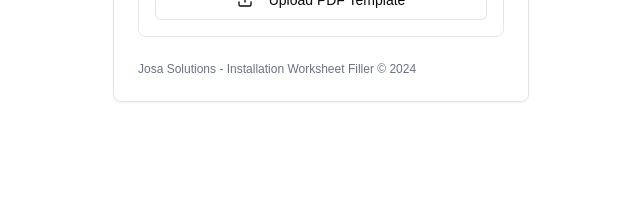
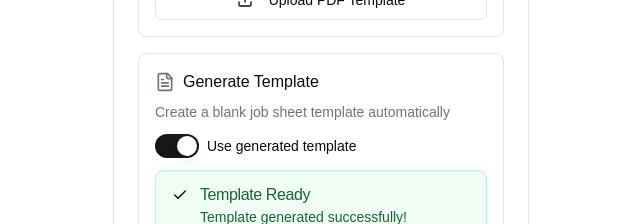
Before and after one commit to zacthegeni/Josajobsheetgen, a Next.js app: page / in a window 1280 px wide. Both pictures are taken after a click on the tab "Template". Shown: the part 576-800 px from the top of the page, without its empty margins (319-959 px from the left). Built offline with nearby package versions, Linux system fonts and the light colour scheme; no server answers.

Commit message:
chore: sync main changes in Josajobsheetgen
Update project files with latest main branch changes.

Co-authored-by: null <114541363+zacthegeni@users.noreply.github.com>

```diff
--- a/app/page.tsx
+++ b/app/page.tsx
@@ -10,6 +10,8 @@ import { PDFDocument, StandardFonts } from "pdf-lib"
 import { Clipboard, FileText, Info, Upload, Check, Eye, Github } from "lucide-react"
 import { Alert, AlertDescription, AlertTitle } from "@/components/ui/alert"
 import { Tabs, TabsContent, TabsList, TabsTrigger } from "@/components/ui/tabs"
+import { Label } from "@/components/ui/label"
+import { Switch } from "@/components/ui/switch"
 
 // These are the exact coordinates from your Python application
 const FIELD_POSITIONS = {
@@ -757,6 +759,55 @@ export default function JobSheetFiller() {
                       </Button>
                     </div>
                   </div>
+
+                  {/* Option 2: Generate Template */}
+                  <div className="border rounded-lg p-4">
+                    <div className="flex items-center mb-2">
+                      <FileText className="h-5 w-5 mr-2 text-gray-500" />
+                      <h3 className="font-medium">Generate Template</h3>
+                    </div>
+                    <p className="text-sm text-muted-foreground mb-3">
+                      Create a blank job sheet template automatically
+                    </p>
+                    <div className="flex items-center space-x-2">
+                      <Switch
+                        id="generate-template"
+                        checked={useGeneratedTemplate}
+                        onCheckedChange={toggleGeneratedTemplate}
+                      />
+                      <Label htmlFor="generate-template" className="cursor-pointer">
+                        Use generated template
+                      </Label>
+                    </div>
+
+                    {generatingTemplate && (
+                      <div className="flex items-center justify-center p-4">
+                        <div className="animate-spin rounded-full h-6 w-6 border-b-2 border-gray-900"></div>
+                        <span className="ml-2">Generating template...</span>
+                      </div>
+                    )}
+
+                    {useGeneratedTemplate && pdfTemplateUploaded && !generatingTemplate && (
+                      <Alert className="bg-green-50 text-green-800 border-green-200 mt-3">
+                        <Check className="h-4 w-4" />
+                        <AlertTitle>Template Ready</AlertTitle>
+                        <AlertDescription>Template generated successfully!</AlertDescription>
+                      </Alert>
+                    )}
+                  </div>
+                </div>
+
+                <div className="mt-6 pt-4 border-t">
+                  <h3 className="font-medium mb-2">Example Input</h3>
+                  <pre className="bg-gray-100 p-2 rounded text-xs overflow-x-auto">
+                    Josa Solutions{"\n"}6 Apsley Road, The Acres Estate, Horley, RH6 9RX{"\n"}
+                    07715104364{"\n"}
+                    dannymoffatt75@gmail.com{"\n"}
+                    Schwinn 800IC Indoor Cycle{"\n"}
+                    Fitshop Equipment Mat - Small{"\n"}
+                    SORD64947{"\n"}
+                    WK1264357
+                  </pre>
                 </div>
               </div>
             </TabsContent>
```
